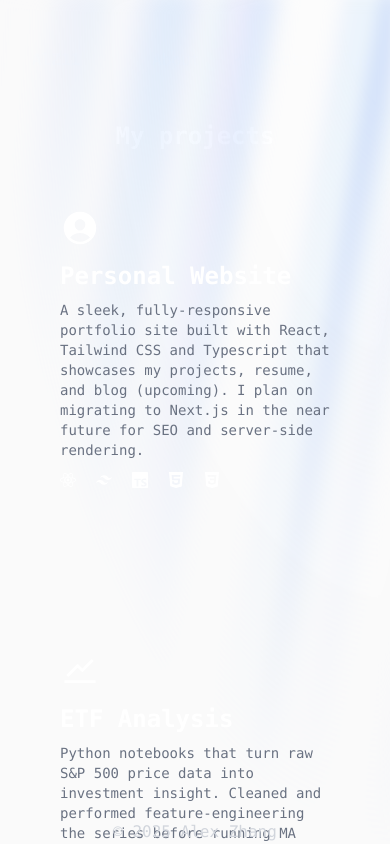
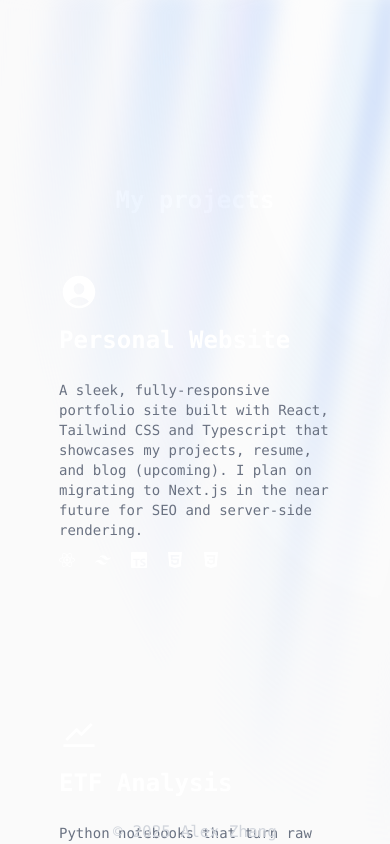
Before and after one commit to AlZ11/website, a React (Vite) app in the folder alz11/: page /projects in a window 390 px wide. Shown: the top 844 px of the page. Built offline with nearby package versions, Linux system fonts and the light colour scheme.

Commit message:
slight responsive problem fixed project.tsx

```diff
--- a/alz11/src/pages/projects.tsx
+++ b/alz11/src/pages/projects.tsx
@@ -72,18 +72,18 @@
 
 export default function Projects() {
 	return (
-		<div className='text-white font-mono max-w-7xl px-4 sm:px-6 lg:px-7 mx-auto'>
-			<div className='max-w-lg sm:py-24 px-5 lg:max-w-none lg:py-32 mx-auto'>
+		<div className='mx-auto max-w-7xl px-4 sm:px-6 lg:px-8 text-white font-mono'>
+			<div className='mx-auto max-w-max py-16 sm:py-24 lg:py-32'>
 				<h2 className='text-2xl font-bold font-mono'>My projects</h2>
 
-				<div className='mt-8 space-y-12 lg:grid lg:grid-cols-3 lg:space-y-5 lg:gap-x-15'>
+				<div className='mt-8 space-y-12 grid md:grid-cols-2 lg:grid-cols-3 lg:space-y-8 lg:gap-x-8'>
 					{PROJECTS.map((project) => (
 						<div key={project.name} className='group relative'>
 							<a href={project.href}>
-								<Card className='flex flex-col items-start rounded-xl p-6 text-left hover:scale-110 transition duration-300 ease-in-out'>
+								<Card className='items-start rounded-xl p-6 text-left'>
 									<i>{project.imageSrc}</i>
 									<p className='mt-3 text-2xl font-semibold'>{project.name}</p>
-									<h3 className='mt-2 text-gray-500 text-sm'>
+									<h3 className='mt-6 text-gray-500 text-sm'>
 										<span className='absolute inset-0' />
 										{project.description}
 									</h3>
```
Also changed, not shown: alz11/components/Card.tsx (+6 -1 lines).
